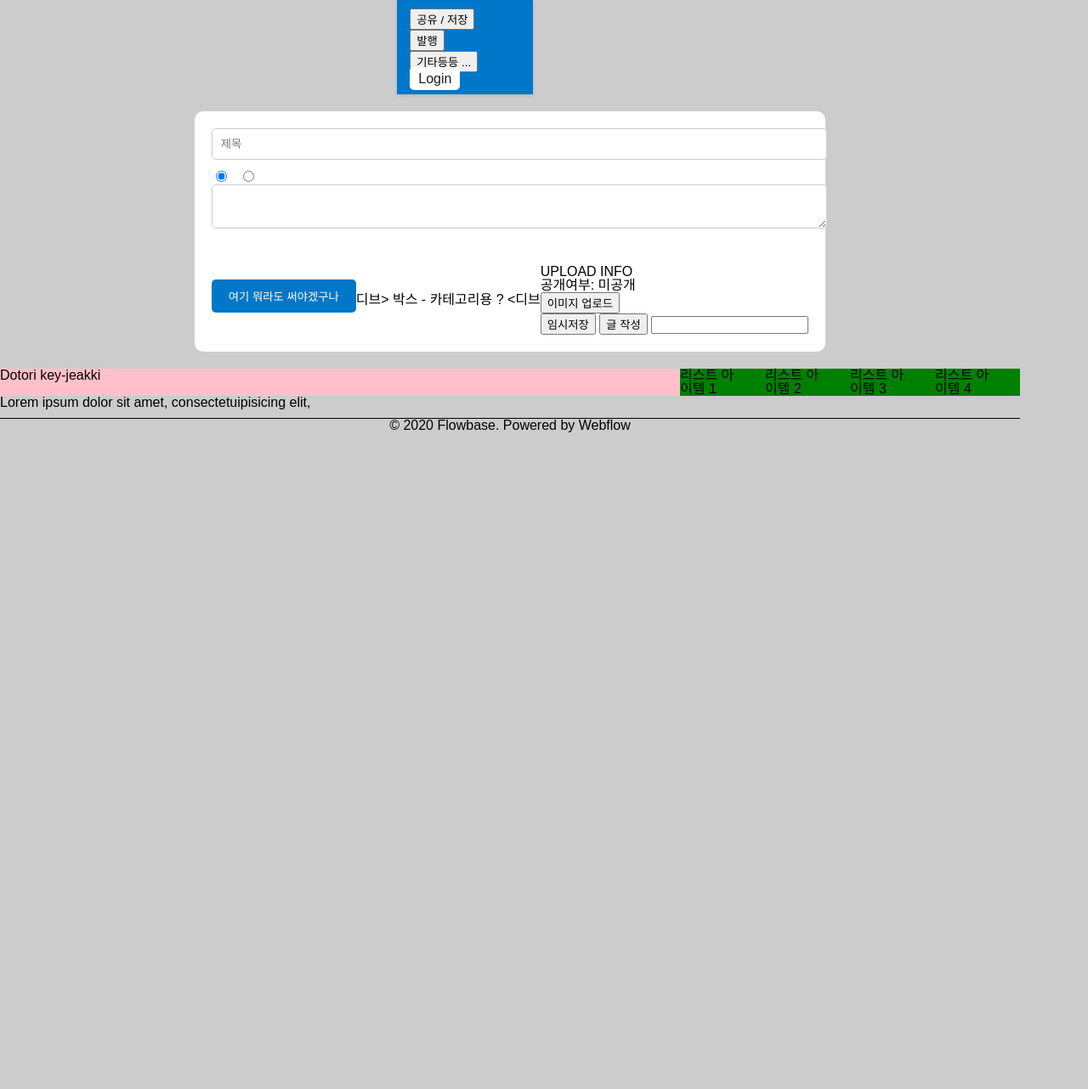
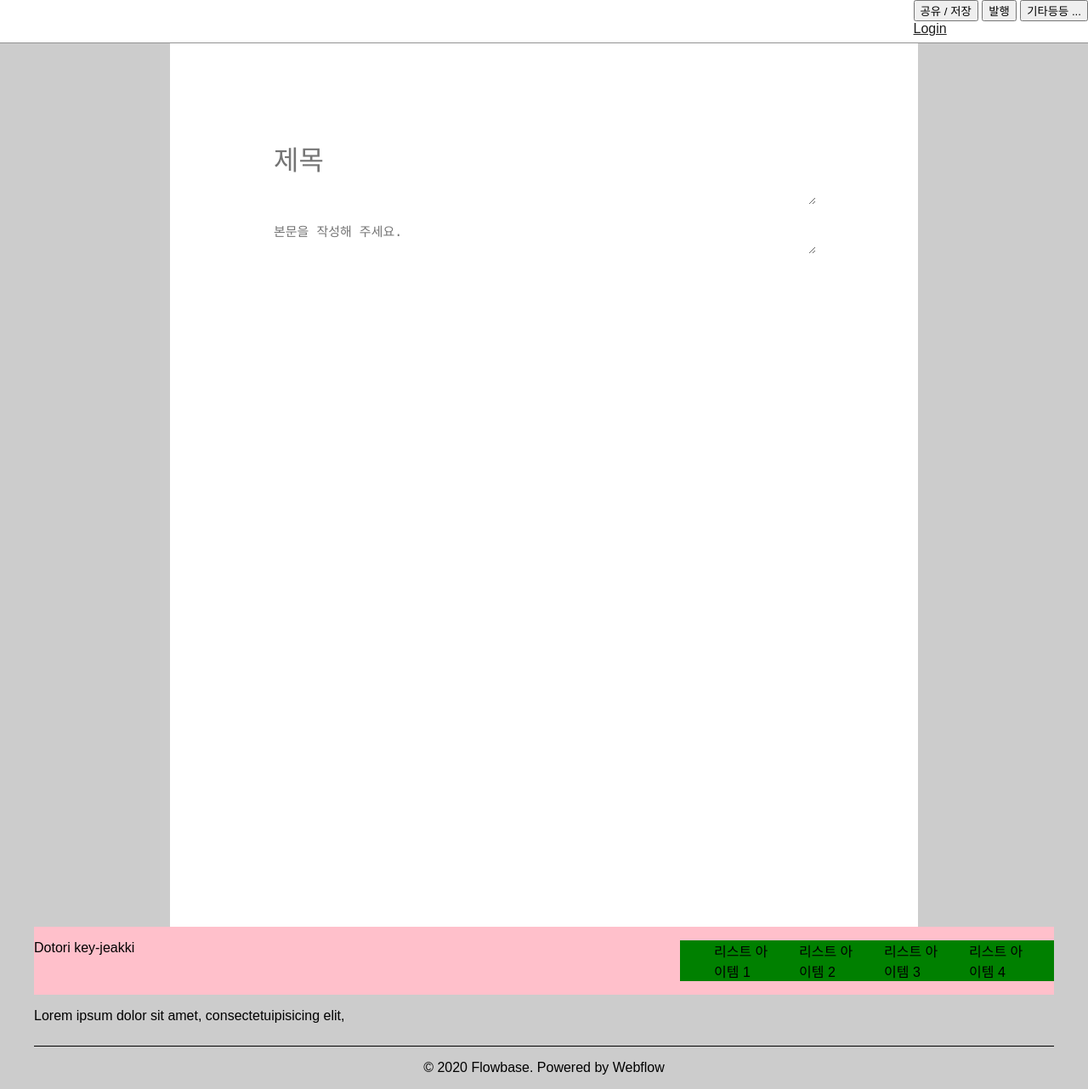
Before and after one commit to Woni1010011/KDT-Hackathon, a Django app: template P_Ndjango/contents_app/templates/write_post.html in a window 1280 px wide. Shown: the whole page at 85% size. Before the commit the page ends 509 px from the top, so only its background shows below. Run offline with Django 4.2, Linux system fonts and the light colour scheme; the template is opened without the code that fills it, so the values that code supplies are empty; some libraries are stand-ins or nearby versions.

Commit message:
[Feat] write_post
디자인 변경

김은철

```diff
--- a/P_Ndjango/contents_app/static/css/write_post.css
+++ b/P_Ndjango/contents_app/static/css/write_post.css
@@ -1,142 +1,53 @@
 /* write_post.css */
 
+header {
+    display: flex;
+    flex-direction: row;
+    width: 100%;
+    height: 50px;
+    justify-content: space-between;
+    background-color: white;
+    border-bottom: 1px solid rgb(146, 146, 146);
+}
 
 body {
+    display: flex;
+    flex-direction: column;
     font-family: Arial, sans-serif;
     background-color: #ccc;
     margin: 0;
-    max-width: 1200px;
-    display: flex;
-    flex-direction: column;
     align-items: center;
 }
 
-.container {
-    background-color: #fff;
-    box-shadow: 0 2px 4px rgba(0, 0, 0, 0.1);
-    width: 60%;
+.board_content {
+    background-color: white;
+    width: 50%;
+    height: 800px;
+    padding: 120px 120px;
 }
 
-.nav-bar {
-    background-color: #0077c8;
-    color: #fff;
-    padding: 10px 15px;
+.title {
+    display: flex;
+    align-items: center;
+    width: 100%;
+    height: 60px;
 }
 
-.nav-container {
-    display: flex;
-    justify-content: space-between;
-    align-items: center;
-}
-
-.nav-buttons a {
-    text-decoration: none;
-    color: #fff;
-    margin-right: 10px;
-}
-
-.nav-buttons .primary-button {
-    background-color: #fff;
-    color: #0077c8;
-    padding: 5px 10px;
-    border-radius: 5px;
+.title_content {
+    width: 100%;
+    font-size: 32px;
+    border: none;
 }
 
 .content {
-    margin: 20px;
+    display: flex;
+    align-items: center;
+    width: 100%;
+    height: 60px;
 }
 
-.post-container {
-    background-color: #fff;
-    padding: 20px;
-    border-radius: 10px;
+.contents {
+    width: 100%;
+    font-size: 15px;
+    border: none;
 }
-
-.write-box {
-    margin-bottom: 20px;
-}
-
-.title,
-#content {
-    width: 100%;
-    padding: 10px;
-    border: 1px solid #ccc;
-    border-radius: 5px;
-    margin-bottom: 10px;
-}
-
-.select-isDone input {
-    margin-right: 10px;
-}
-
-.post-info-box {
-    display: flex;
-    justify-content: space-between;
-    align-items: center;
-    flex-wrap: wrap;
-}
-
-.ai-button {
-    background-color: #0077c8;
-    color: #fff;
-    border: none;
-    padding: 10px 20px;
-    border-radius: 5px;
-    cursor: pointer;
-}
-
-.box {
-    margin-top: 10px;
-}
-
-.modal-wrapper {
-    position: fixed;
-    top: 0;
-    left: 0;
-    width: 100%;
-    height: 100%;
-    background: rgba(0, 0, 0, 0.5);
-    display: none;
-    justify-content: center;
-    align-items: center;
-}
-
-.modal-body {
-    background-color: #fff;
-    padding: 20px;
-    border-radius: 10px;
-}
-
-.modal-head {
-    display: flex;
-    justify-content: space-between;
-    align-items: center;
-    margin-bottom: 20px;
-}
-
-.modal-head h1 {
-    font-size: 20px;
-    margin: 0;
-}
-
-.modal-head ul {
-    list-style-type: none;
-    padding: 0;
-}
-
-.modal-head button {
-    background: none;
-    border: none;
-    font-size: 16px;
-    cursor: pointer;
-    padding: 5px 10px;
-    margin-bottom: 10px;
-}
-
-.modal-head button:hover {
-    background-color: #f8f8f8;
-    border-radius: 5px;
-}
-
-.modal-head button.active {
-    f
--- a/P_Ndjango/contents_app/templates/write_post.html
+++ b/P_Ndjango/contents_app/templates/write_post.html
@@ -5,118 +5,43 @@
 <head>
     <meta charset="UTF-8">
     <meta name="viewport" content="width=device-width, initial-scale=1.0">
-    <link rel="stylesheet" type="text/css" href="{% static 'css/reset.css' %}">
-    <link rel="stylesheet" type="text/css" href="{% static '/css/write_post.css' %}">
+    <!-- 로컬 작업용 -->
+    <link rel="stylesheet" type="text/css" href="static/css/reset.css'">
+    <link rel="stylesheet" type="text/css" href="static/css/write_post.css">
+    <!-- S3 배포용 -->
+    <!-- <link rel="stylesheet" type="text/css" href="{% static 'css/reset.css' %}?{% now 'U' %}">
+    <link rel="stylesheet" type="text/css" href="{% static '/css/write_post.css' %}?{% now 'U' %}"> -->
     <title>write</title>
 </head>
-<header> {% comment %} 상단 메뉴바 {% endcomment %}
-    <div class="container">
-        <div class="nav-bar">
-            <div class="nav-container">
+<body> <!-- navbar 대체 고민 -->
+    <header>
+        {% comment %} 상단 메뉴바 {% endcomment %}
         <div>
-                    <a href="{%url 'main'%}">
-
-                    </a>
+            <a href="{%url 'main'%}"></a>
         </div>
         <div class="nav-buttons">
         <div class="nav-topics">
-                        <a href="#">
-                            <button> 공유 / 저장</button></a>
-                        <a href="##">
-                            <button> 발행 </button></a>
-
-                        <a> <button>기타등등 ...</button> </a>
+            <a href="#"><button> 공유 / 저장</button></a>
+            <a href="##"><button> 발행 </button></a>
+            <a><button>기타등등 ...</button></a>
         </div>
         <div class="row-box">
             {% if user.is_authenticated %}
             <a href="{% url 'logout' %}" class="logout-button">Logout</a>
-                        <a href="{% url 'write' %}" class="primary-button" style="color: #1e1e1e">
-                            글쓰기</a>
+            <a href="{% url 'write' %}" class="primary-button" style="color: #1e1e1e">글쓰기</a>
             {% else %}
             <a href="{% url 'login' %}" class="primary-button" style="color: #1e1e1e">Login</a>
             {% endif %}
         </div>
+    </header>
+    <div class="board_content">
+        <div class="title">
+            <textarea class="title_content" type="text" placeholder="제목"></textarea>
         </div>
+        <hr>
+        <div class="content">
+            <textarea class="contents" type="text" placeholder="본문을 작성해 주세요."></textarea>
         </div>
-        </div>
-    </div>
-</header>
-
-<body> <!-- navbar 대체 고민 -->
-
-    <div class="content">
-        <div class="post-container">
-            <div class="big-box">
-                <form method="POST" enctype="multipart/form-data">
-                    {% csrf_token %}
-                    <div class="write-box">
-                        <input type="text" id="title" name="title" class="title" placeholder="제목"
-                            value="{{ post.title }}" />
-
-                        <div class="select-isDone">
-                            <input type="radio" name="isDone" value="Y" checked>
-                            <input type="radio" name="isDone" value="N">
-                        </div>
-
-                        <textarea id="content" name="content">{{ post.content }}</textarea>
-
-                    </div>
-                    <div class="post-info-box">
-                        <button type="button" id="aiAutocompleteButton" class="ai-button">
-                            <h4>여기 뭐라도 써야겠구나</h4>
-                        </button>
-
-                        <div class="box">
-                            디브> 박스 - 카테고리용 ? <디브 </div>
-                                <div class="box">
-                                    <div class="info">
-                                        <h2>UPLOAD INFO</h2>
-                                        <p>공개여부: {% if edit_mode %}전체공개{% else %}미공개{% endif %}</p>
-                                        <input type="file" name="file" id="imageUpload" style="display:none;">
-                                        <button type="button" class="button-line"
-                                            onclick="document.getElementById('imageUpload').click();">이미지 업로드</button>
-                                    </div>
-                                    <div class="save-box">
-                                        {% if edit_mode %}
-                                        <input type="submit" name="delete-button" class="delete-button" value="삭제" />
-                                        <input type="submit" class="save-button" value="수정" />
-                                        {% else %}
-                                        <input type="button" name="temp-save-button" class="temp-save-button"
-                                            id="modal-open-btn" value="임시저장" />
-                                        <input type="submit" name="save-button" class="save-button" value="글 작성" />
-                                        <input type="text" name='modify-id' class='modify-id' value=''>
-                                        {% endif %}
-                                    </div>
-                                </div>
-
-                        </div>
-
-                        <div class="modal-wrapper">
-                            <div class="modal-body">
-                                <div class="modal-head">
-                                    <h1>임시저장목록</h1>
-
-                                    <ul>
-                                        <br>
-                                        {% for modi in modify %}
-                                        <p><button id='{{modi.id}}' class='modify-button' name="{{modi.content}}"
-                                                data-topic="{{modi.topic}}">{{modi.title}} / {{modi.create_at|date:'
-                                                Y-m-d
-                                                h:i:s '}}</button></p>
-                                        {% endfor %}
-                                    </ul>
-
-                                    <input type='submit' id='modal-save-button' name='save-button' value="임시저장">
-                                    <input type='button' id='modal-close-btn' value="취소">
-                                </div>
-                            </div>
-                        </div>
-                </form>
-            </div>
-
-        </div>
-
-
     </div>
 
 
```
Also changed, not shown: 1 other file. Lines whose indentation alone changed are shown as unchanged.
